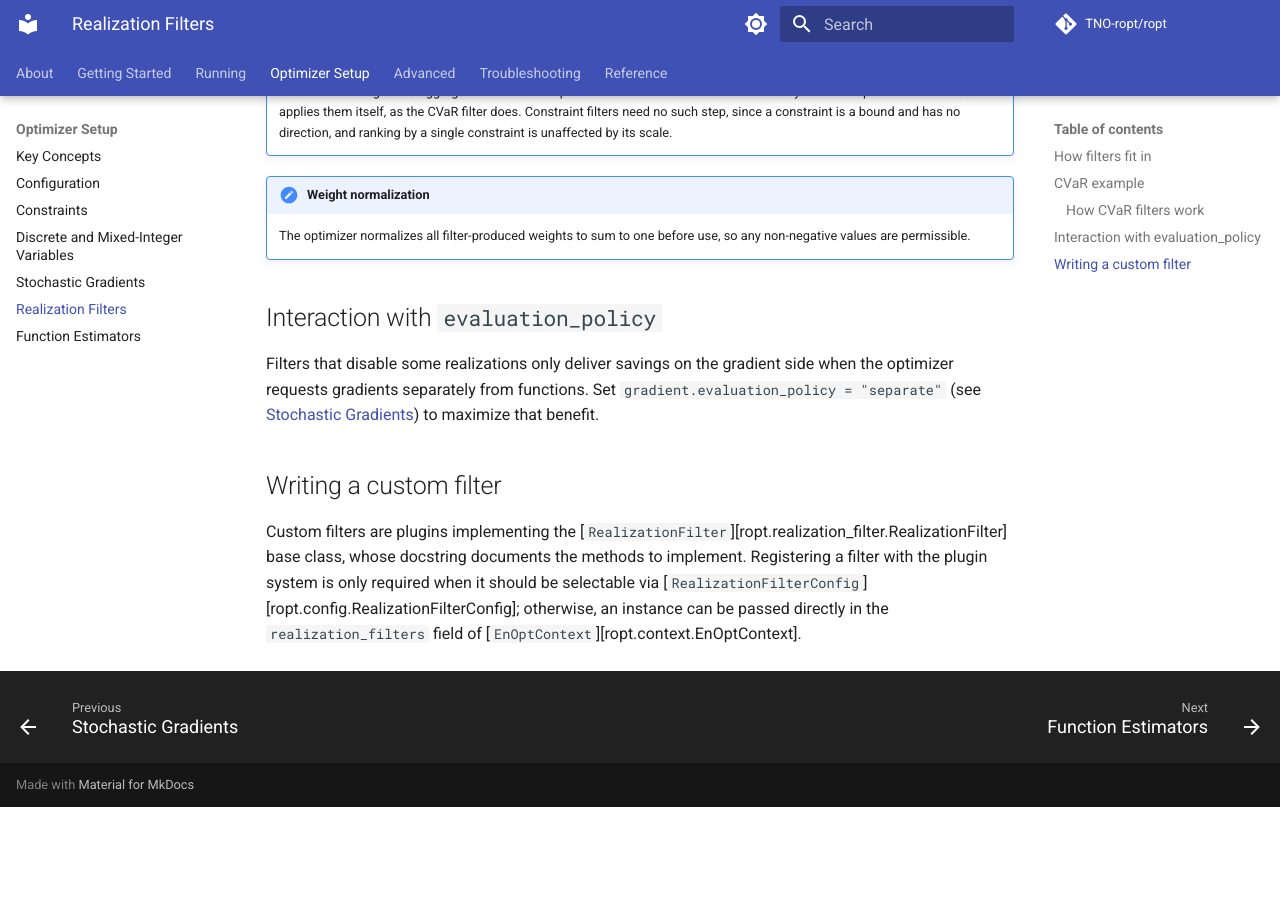
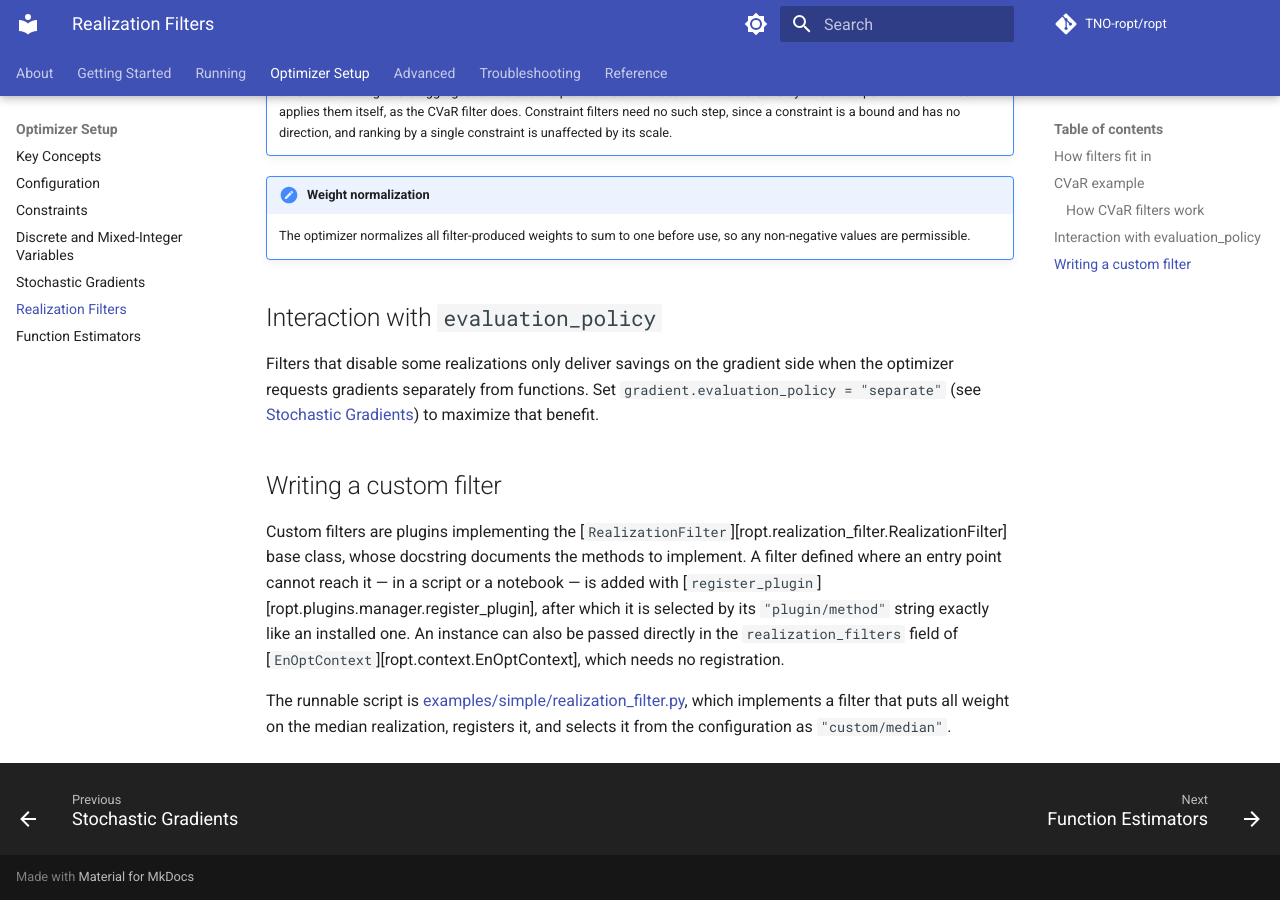
Before and after one commit to TNO-ropt/ropt, an MkDocs documentation site: the page built from docs/optimizer_setup/realization_filters.md, in a window 1280 px wide and 900 px high, scrolled down 1798 px. Built offline with MkDocs 1.6.1 and Material for MkDocs 9.7.7, drawn with Linux system fonts in a browser that asks for light colours; comment, search, counter and statistics services are not loaded; the version menu is left out; before the commit the page ends 2605 px from its top, so only the background shows below that.

Commit message:
Link the remaining examples and register the custom filter as a plugin

```diff
--- a/docs/optimizer_setup/realization_filters.md
+++ b/docs/optimizer_setup/realization_filters.md
@@ -98,8 +98,14 @@ side when the optimizer requests gradients separately from functions. Set
 
 Custom filters are plugins implementing the
 [`RealizationFilter`][ropt.realization_filter.RealizationFilter] base class,
-whose docstring documents the methods to implement. Registering a filter with
-the plugin system is only required when it should be selectable via
-[`RealizationFilterConfig`][ropt.config.RealizationFilterConfig]; otherwise, an
-instance can be passed directly in the `realization_filters` field of
-[`EnOptContext`][ropt.context.EnOptContext].
+whose docstring documents the methods to implement. A filter defined where an
+entry point cannot reach it — in a script or a notebook — is added with
+[`register_plugin`][ropt.plugins.manager.register_plugin], after which it is
+selected by its `"plugin/method"` string exactly like an installed one. An
+instance can also be passed directly in the `realization_filters` field of
+[`EnOptContext`][ropt.context.EnOptContext], which needs no registration.
+
+The runnable script is
+[examples/simple/realization_filter.py](https://github.com/TNO-ropt/ropt/blob/main/examples/simple/realization_filter.py),
+which implements a filter that puts all weight on the median realization,
+registers it, and selects it from the configuration as `"custom/median"`.
```
Also changed, not shown: docs/running/running.md (+5 -0 lines), docs/troubleshooting/index.md (+4 -0 lines), 1 other file.
